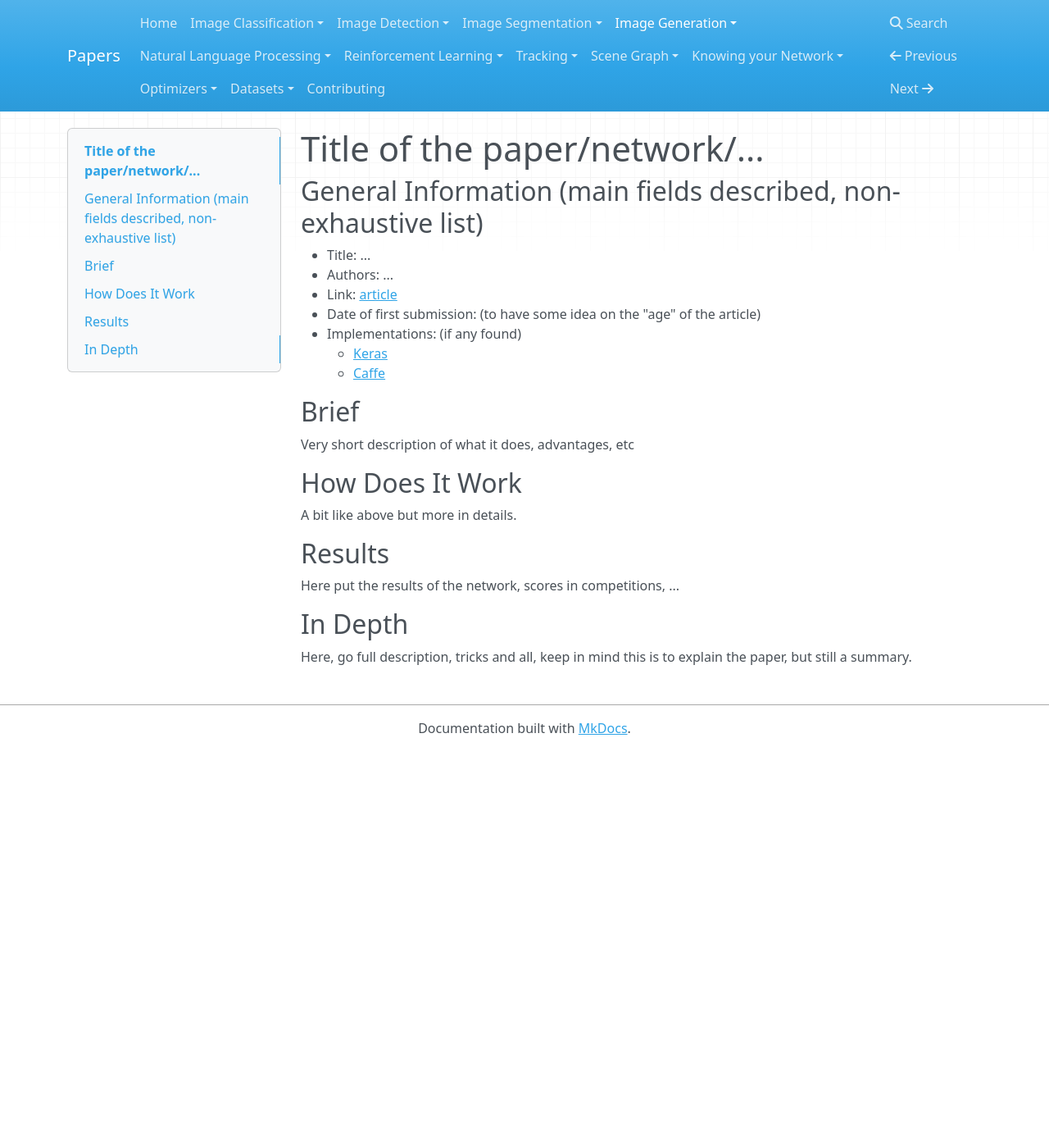
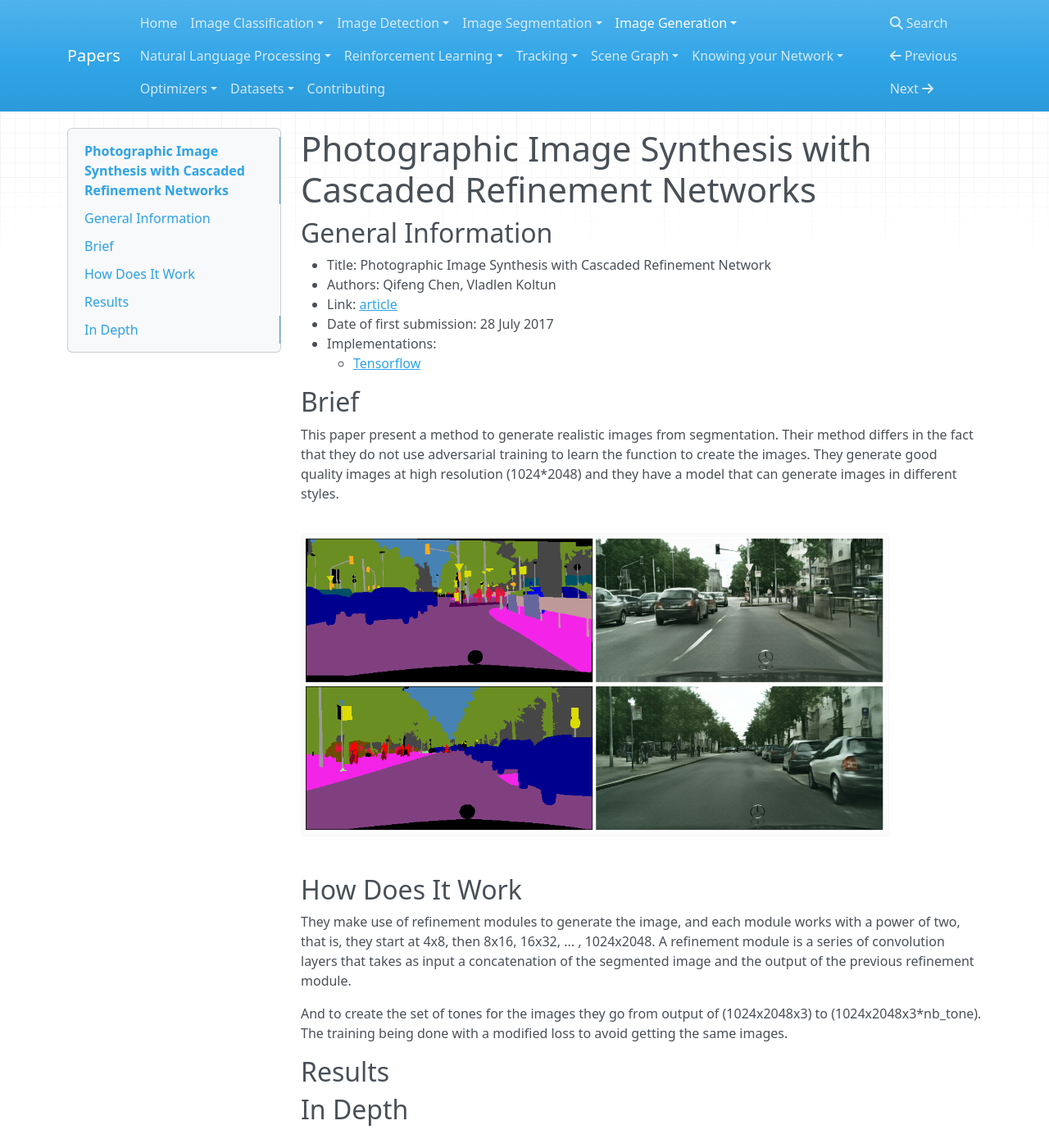
Before and after one commit to D3lt4lph4/papers, an MkDocs documentation site: the page built from docs/imagegeneration/photographicimagesynthesis.md, in a window 1280 px wide and 1400 px high. Shown: the whole window at 82% size. Built offline with MkDocs 1.6.1, drawn with Linux system fonts in a browser that asks for light colours; nearby versions of some CDN libraries; old or Windows-style settings are respelled for this version of MkDocs.

Commit message:
first part of the generated images paper

```diff
--- a/docs/imagegeneration/photographicimagesynthesis.md
+++ b/docs/imagegeneration/photographicimagesynthesis.md
@@ -1,27 +1,31 @@
-# Title of the paper/network/...
+#  Photographic Image Synthesis with Cascaded Refinement Networks
 
-## General Information (main fields described, non-exhaustive list)
+## General Information
 
-- Title: ...
-- Authors: ...
-- Link: [article](link to the paper)
-- Date of first submission: (to have some idea on the "age" of the article)
-- Implementations: (if any found)
-    - [Keras](http://awesomelink1)
-    - [Caffe](http://awesomelink2)
+- Title: Photographic Image Synthesis with Cascaded Refinement Network
+- Authors: Qifeng Chen, Vladlen Koltun
+- Link: [article](https://arxiv.org/abs/1707.09405)
+- Date of first submission: 28 July 2017
+- Implementations:
+    - [Tensorflow](https://github.com/CQFIO/PhotographicImageSynthesis)
 
 ## Brief
 
-Very short description of what it does, advantages, etc
+This paper present a method to generate realistic images from segmentation.
+Their method differs in the fact that they do not use adversarial training to learn the function to create the images.
+They generate good quality images at high resolution (1024*2048) and they have a model that can generate images in different styles.
+
+![Example of gen images](https://raw.githubusercontent.com/D3lt4lph4/papers/master/docs/images/imagegeneration/photographicimagesynthesis/example.png "Example of gen images")
 
 ## How Does It Work
 
-A bit like above but more in details.
+They make use of refinement modules to generate the image, and each module works with a power of two, that is, they start at 4x8, then 8x16, 16x32, ... , 1024x2048.
+A refinement module is a series of convolution layers that takes as input a concatenation of the segmented image and the output of the previous refinement module.
+
+And to create the set of tones for the images they go from output of (1024x2048x3) to (1024x2048x3*nb_tone). The training being done with a modified loss to avoid getting the same images.
 
 ## Results
 
-Here put the results of the network, scores in competitions, ...
+
 
 ## In Depth
-
-Here, go full description, tricks and all, keep in mind this is to explain the paper, but still a summary.
```
Also changed, not shown: docs/images/imagegeneration/photographicimagesynthesis/example.png (added).
